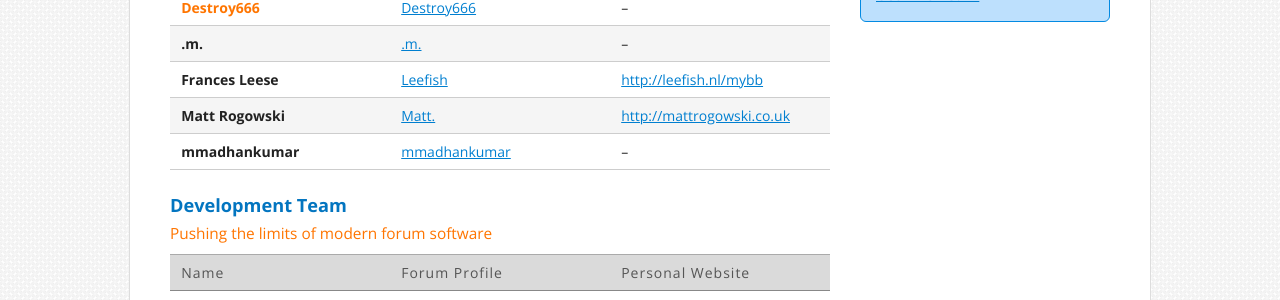
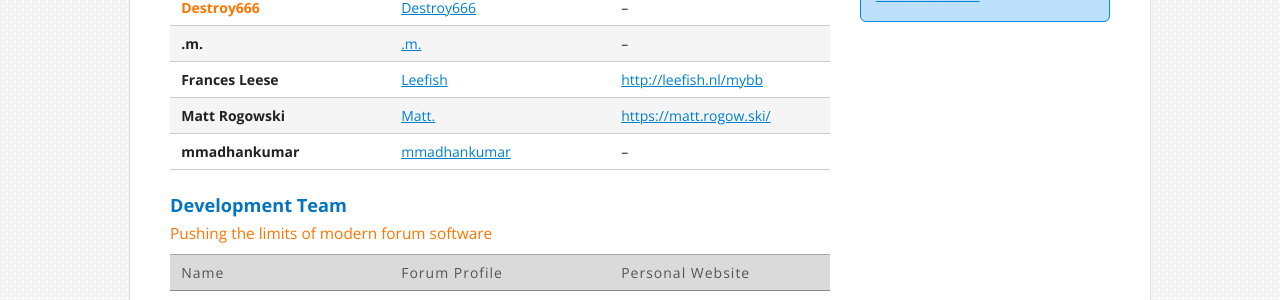
Before and after one commit to mybb/mybb.com, a Jekyll site: the page built from about/team.html, in a window 1280 px wide. Shown: the part 725-1025 px from the top of the page. Built offline with Jekyll 4.4.1, drawn with Linux system fonts in a browser that asks for light colours; nearby versions of some CDN libraries; some of the changed lines change nothing that is shown.

Commit message:
Update website for Matt
Update Matt's website

```diff
--- a/_data/team_support.yml
+++ b/_data/team_support.yml
@@ -18,4 +18,4 @@
 - name: "Matt Rogowski"
   uid: 13556
   username: "Matt."
-  website: "http://mattrogowski.co.uk"
+  website: "https://matt.rogow.ski/"
```
